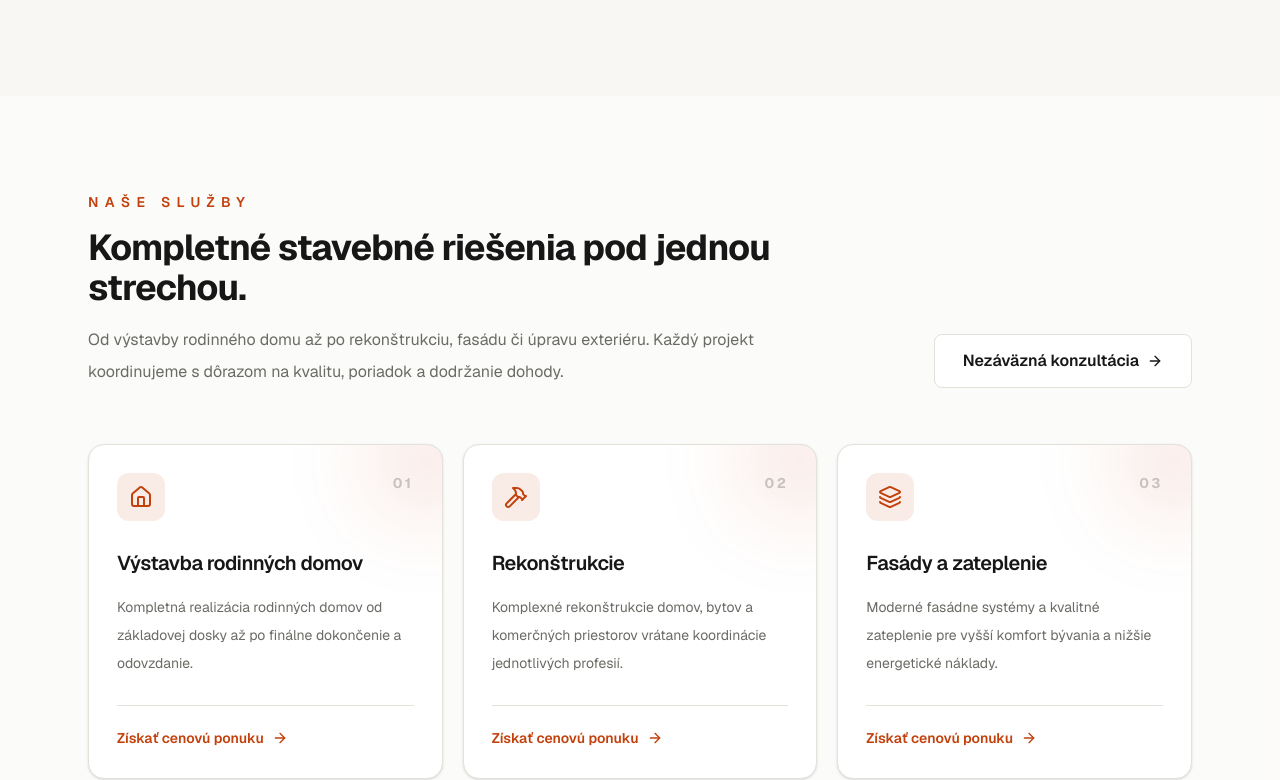
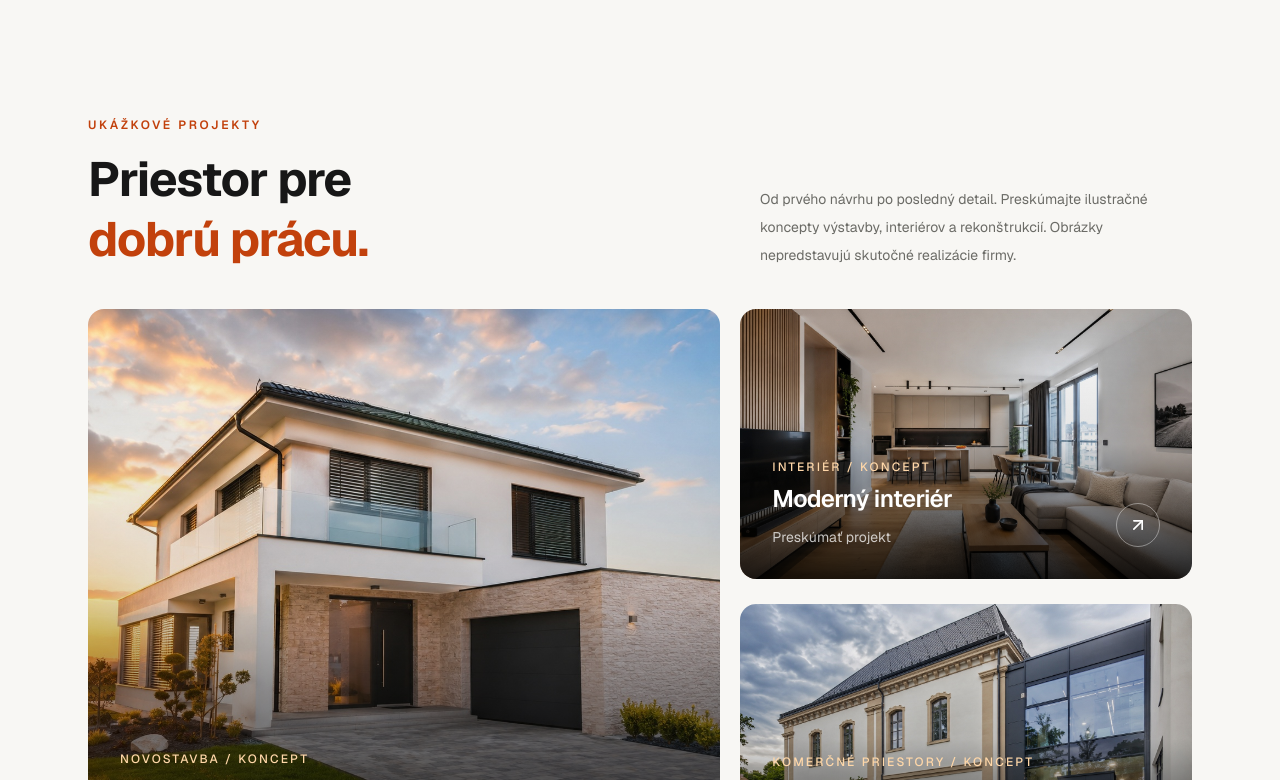
Before and after one commit to RAVENsvk96/konstrukt-demo, a Next.js app: page / in a window 1280 px wide. Shown: the part 920-1700 px from the top of the page. Built offline with nearby package versions, Linux system fonts and the light colour scheme.

Commit message:
feat: improve project showcase and section order

```diff
--- a/app/page.tsx
+++ b/app/page.tsx
@@ -3,5 +3,5 @@ import Footer from "@/components/sections/Footer";
 import { Hero, Services, WhyUs, Gallery, Reviews, Contact } from "@/components/variants";
 
 export default function Home() {
-  return <main className="min-h-screen bg-background text-foreground"><Navbar /><Hero /><Services /><WhyUs /><Gallery /><Reviews /><Contact /><Footer /></main>;
+  return <main className="min-h-screen bg-background text-foreground [&>section]:scroll-mt-28"><Navbar /><Hero /><Gallery /><Services /><WhyUs /><Reviews /><Contact /><Footer /></main>;
 }
--- a/components/variants/construction/Gallery.tsx
+++ b/components/variants/construction/Gallery.tsx
@@ -1,15 +1,74 @@
 "use client";
+
+import { useEffect, useRef, useState } from "react";
 import Image from "next/image";
+import { ArrowUpRight, ArrowLeft, ArrowRight, X } from "lucide-react";
+import { motion, useReducedMotion } from "framer-motion";
 import Container from "@/components/layout/Container";
-import SectionHeading from "@/components/layout/SectionHeading";
-import { motion } from "framer-motion";
 
-const visuals = [
-  { title: "Rodinný dom", image: "/images/construction/project-house.jpg" },
-  { title: "Moderný interiér", image: "/images/construction/project-apartment.jpg" },
-  { title: "Komerčná budova", image: "/images/construction/project-office.jpg" },
-  { title: "Rekonštrukcia domu", image: "/images/construction/project-renovation.jpg" },
+const projects = [
+  { title: "Rodinný dom", category: "Novostavba", image: "/images/construction/project-house.jpg", description: "Čisté línie, otvorený priestor a prepojenie so záhradou. Ukážkový koncept rodinného bývania s dôrazom na praktické usporiadanie a súčasnú architektúru.", focus: "Architektúra a rodinné bývanie" },
+  { title: "Moderný interiér", category: "Interiér", image: "/images/construction/project-apartment.jpg", description: "Premyslené rozloženie, prirodzené svetlo a materiály, ktoré spolu fungujú. Ilustračný pohľad na moderný interiér vytvorený pre každodenný komfort.", focus: "Dispozícia a materiály" },
+  { title: "Komerčná budova", category: "Komerčné priestory", image: "/images/construction/project-office.jpg", description: "Reprezentatívny priestor s jasnou funkciou. Ukážková vizualizácia modernej budovy, ktorá prepája pracovné prostredie s výrazným architektonickým riešením.", focus: "Pracovné a komerčné prostredie" },
+  { title: "Rekonštrukcia domu", category: "Rekonštrukcia", image: "/images/construction/project-renovation.jpg", description: "Nový pohľad na existujúci priestor. Ilustračný koncept obnovy domu s dôrazom na jeho charakter, funkčnosť a pohodlné bývanie.", focus: "Obnova a funkčnosť priestoru" },
 ];
+
 export default function ConstructionGallery() {
-  return <section id="realizacie" className="bg-background py-20 sm:py-24"><Container><SectionHeading badge="Ukážkové vizualizácie" title="Ako môže vyzerať prezentácia projektov" description="Ilustračné obrázky slúžia iba na ukážku dizajnu galérie. Nejde o realizácie skutočnej firmy Konstrukt." centered /><div className="mt-14 grid gap-6 md:grid-cols-2">{visuals.map((item, index) => <motion.article key={item.title} initial={{ opacity: 0, y: 20 }} whileInView={{ opacity: 1, y: 0 }} viewport={{ once: true }} transition={{ delay: index * 0.06 }} className="overflow-hidden rounded-2xl border border-border bg-surface p-2 shadow-sm"><div className="relative aspect-[16/10] overflow-hidden rounded-xl"><Image src={item.image} alt={`Ilustračná vizualizácia: ${item.title}`} fill sizes="(max-width: 768px) 100vw, 50vw" className="object-cover" /></div><div className="p-5"><p className="text-xs font-semibold uppercase tracking-[0.2em] text-primary">Ilustračný príklad</p><h3 className="mt-2 text-xl font-bold text-foreground">{item.title}</h3></div></motion.article>)}</div></Container></section>;
+  const [selected, setSelected] = useState<number | null>(null);
+  const dialog = useRef<HTMLDialogElement>(null);
+  const reduceMotion = useReducedMotion();
+  const project = selected === null ? null : projects[selected];
+
+  const isOpen = selected !== null;
+  useEffect(() => {
+    if (!isOpen) return;
+    const modal = dialog.current;
+    modal?.showModal();
+    const previousOverflow = document.body.style.overflow;
+    document.body.style.overflow = "hidden";
+    return () => { modal?.close(); document.body.style.overflow = previousOverflow; };
+  }, [isOpen]);
+
+  function move(direction: number) {
+    setSelected(current => current === null ? null : (current + direction + projects.length) % projects.length);
+  }
+
+  return (
+    <section id="realizacie" className="bg-background py-20 sm:py-24">
+      <Container>
+        <div className="grid items-end gap-6 lg:grid-cols-[1.2fr_0.8fr]">
+          <div>
+            <p className="mb-4 text-xs font-semibold uppercase tracking-[0.22em] text-primary">Ukážkové projekty</p>
+            <h2 className="max-w-xl text-3xl font-bold leading-tight tracking-tight sm:text-5xl">Priestor pre<br /><span className="text-primary">dobrú prácu.</span></h2>
+          </div>
+          <p className="max-w-md text-sm leading-7 text-muted lg:justify-self-end">Od prvého návrhu po posledný detail. Preskúmajte ilustračné koncepty výstavby, interiérov a rekonštrukcií. Obrázky nepredstavujú skutočné realizácie firmy.</p>
+        </div>
+
+        <div className="mt-10 grid gap-5 lg:grid-cols-[1.4fr_1fr]">
+          {projects.map((item, index) => (
+            <motion.article key={item.title} initial={reduceMotion ? false : { opacity: 0, y: 20 }} whileInView={{ opacity: 1, y: 0 }} viewport={{ once: true }} transition={{ duration: 0.45, delay: index * 0.05 }} className={index === 0 ? "lg:row-span-2" : index === 3 ? "lg:col-span-2" : ""}>
+              <button type="button" onClick={() => setSelected(index)} aria-label={`Otvoriť projekt: ${item.title}`} className={`group relative block w-full overflow-hidden rounded-2xl bg-surface text-left focus-visible:outline-2 focus-visible:outline-offset-4 focus-visible:outline-primary ${index === 0 ? "h-[390px] sm:h-[480px] lg:h-full lg:min-h-[570px]" : index === 3 ? "h-[260px] sm:h-[300px]" : "h-[270px]"}`}>
+                <Image src={item.image} alt={`Ilustračná vizualizácia: ${item.title}`} fill sizes={index === 3 ? "(max-width: 1280px) 100vw, 1152px" : "(max-width: 1024px) 100vw, 65vw"} className="object-cover transition-transform duration-700 group-hover:scale-[1.035] motion-reduce:transition-none" />
+                <div className="absolute inset-0 bg-gradient-to-t from-black/85 via-black/10 to-transparent" />
+                <div className="absolute inset-x-0 bottom-0 flex items-end justify-between gap-4 p-6 sm:p-8">
+                  <div><p className="mb-2 text-xs font-medium uppercase tracking-[0.18em] text-orange-200">{item.category} / koncept</p><h3 className={`font-semibold tracking-tight text-white ${index === 0 ? "text-3xl sm:text-4xl" : "text-2xl"}`}>{item.title}</h3><p className="mt-3 text-sm text-white/75">Preskúmať projekt</p></div>
+                  <span className="flex h-11 w-11 shrink-0 items-center justify-center rounded-full border border-white/40 text-white transition-colors group-hover:bg-primary group-hover:border-primary"><ArrowUpRight className="h-5 w-5" aria-hidden="true" /></span>
+                </div>
+              </button>
+            </motion.article>
+          ))}
+        </div>
+      </Container>
+
+      <dialog ref={dialog} onCancel={() => setSelected(null)} onClose={() => setSelected(null)} onClick={event => { if (event.target === event.currentTarget) { const rect = event.currentTarget.getBoundingClientRect(); if (event.clientX < rect.left || event.clientX > rect.right || event.clientY < rect.top || event.clientY > rect.bottom) setSelected(null); } }} aria-labelledby="project-title" aria-describedby="project-description" className="m-auto max-h-[90dvh] w-[calc(100%_-_2rem)] max-w-5xl overflow-y-auto rounded-2xl border-0 bg-background p-0 text-foreground shadow-2xl backdrop:bg-black/75">
+        {project && <>
+          <div className="relative aspect-[16/10] max-h-[55dvh] bg-surface sm:aspect-[16/9]">
+            <Image src={project.image} alt={`Ilustračná vizualizácia: ${project.title}`} fill sizes="(max-width: 1024px) 100vw, 1024px" className="object-cover" />
+            <button type="button" onClick={() => setSelected(null)} aria-label="Zavrieť detail projektu" className="absolute right-4 top-4 flex h-11 w-11 items-center justify-center rounded-full bg-background text-foreground shadow-lg focus-visible:outline-2 focus-visible:outline-primary"><X className="h-5 w-5" /></button>
+          </div>
+          <div className="p-6 sm:p-9"><p className="text-xs font-semibold uppercase tracking-[0.18em] text-primary">{project.category} / ilustračný koncept</p><h3 id="project-title" className="mt-3 text-3xl font-bold tracking-tight sm:text-4xl">{project.title}</h3><p id="project-description" className="mt-4 max-w-2xl text-sm leading-7 text-muted">{project.description}</p><div className="mt-7 flex flex-wrap items-center justify-between gap-5 border-t border-border pt-5"><p className="text-sm text-muted">{project.focus}</p><div className="flex items-center gap-3"><button type="button" onClick={() => move(-1)} aria-label="Predchádzajúci projekt" className="rounded-full border border-border p-3 hover:border-primary focus-visible:outline-2 focus-visible:outline-primary"><ArrowLeft className="h-4 w-4" /></button><span className="text-xs text-muted" aria-live="polite">{(selected ?? 0) + 1} / {projects.length}</span><button type="button" onClick={() => move(1)} aria-label="Nasledujúci projekt" className="rounded-full border border-border p-3 hover:border-primary focus-visible:outline-2 focus-visible:outline-primary"><ArrowRight className="h-4 w-4" /></button></div></div></div>
+        </>}
+      </dialog>
+    </section>
+  );
 }
```
Also changed, not shown: components/variants/construction/Hero.tsx (+1 -1 lines).
